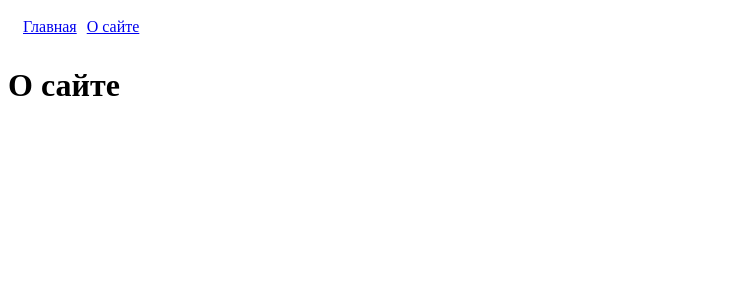
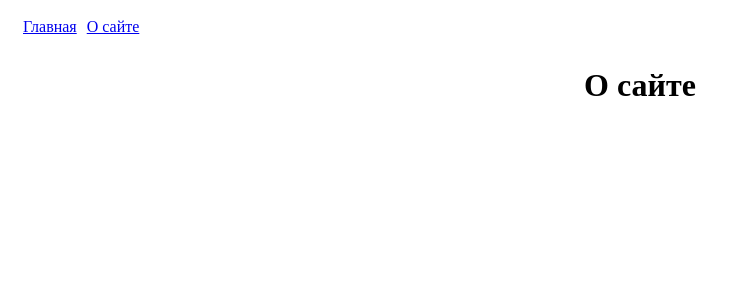
Before and after one commit to garche/angular-lesson, an Angular app in the folder angular-modules/: page /about in a window 1280 px wide. Shown: the top 300 px of the page, without its empty margins (0-750 px from the left). Built offline with nearby package versions, Linux system fonts and the light colour scheme.

Commit message:
routing-base

```diff
--- a/angular-modules/src/app/app-routing.module.ts
+++ b/angular-modules/src/app/app-routing.module.ts
@@ -8,7 +8,7 @@ const routes: Routes = [
   { path: '', component: MainComponent },
   { path: 'main', redirectTo: '/' },
   { path: 'about', component: AboutComponent },
-  { path: '**', component: NotFoundComponent}
+  { path: '**', component: NotFoundComponent }
 ];
 
 @NgModule({
--- a/angular-modules/src/app/app.module.ts
+++ b/angular-modules/src/app/app.module.ts
@@ -6,6 +6,7 @@ import { LoggerService } from './services/logger.service';
 import { AppRoutingModule } from "./app-routing.module";
 import { AboutComponent } from './children/about/about.component';
 import { NotFoundComponent } from './children/not-found/not-found.component';
+import { HeaderModule } from "./modules/header/header.module";
 
 @NgModule({
   declarations: [
@@ -17,6 +18,7 @@ import { NotFoundComponent } from './children/not-found/not-found.component';
     BrowserModule,
     AppRoutingModule,
     MainModule,
+    HeaderModule,
   ],
   providers: [LoggerService],
   bootstrap: [AppComponent]
--- a/angular-modules/src/app/children/about/about.component.html
+++ b/angular-modules/src/app/children/about/about.component.html
@@ -1 +1 @@
-<h1>О сайте</h1>
+<my-header [title]="'О сайте'"></my-header>
--- a/angular-modules/src/app/children/not-found/not-found.component.html
+++ b/angular-modules/src/app/children/not-found/not-found.component.html
@@ -1 +1 @@
-<h1>Page not found!</h1>
+<my-header [title]="'Страница не найдена'"></my-header>
```
